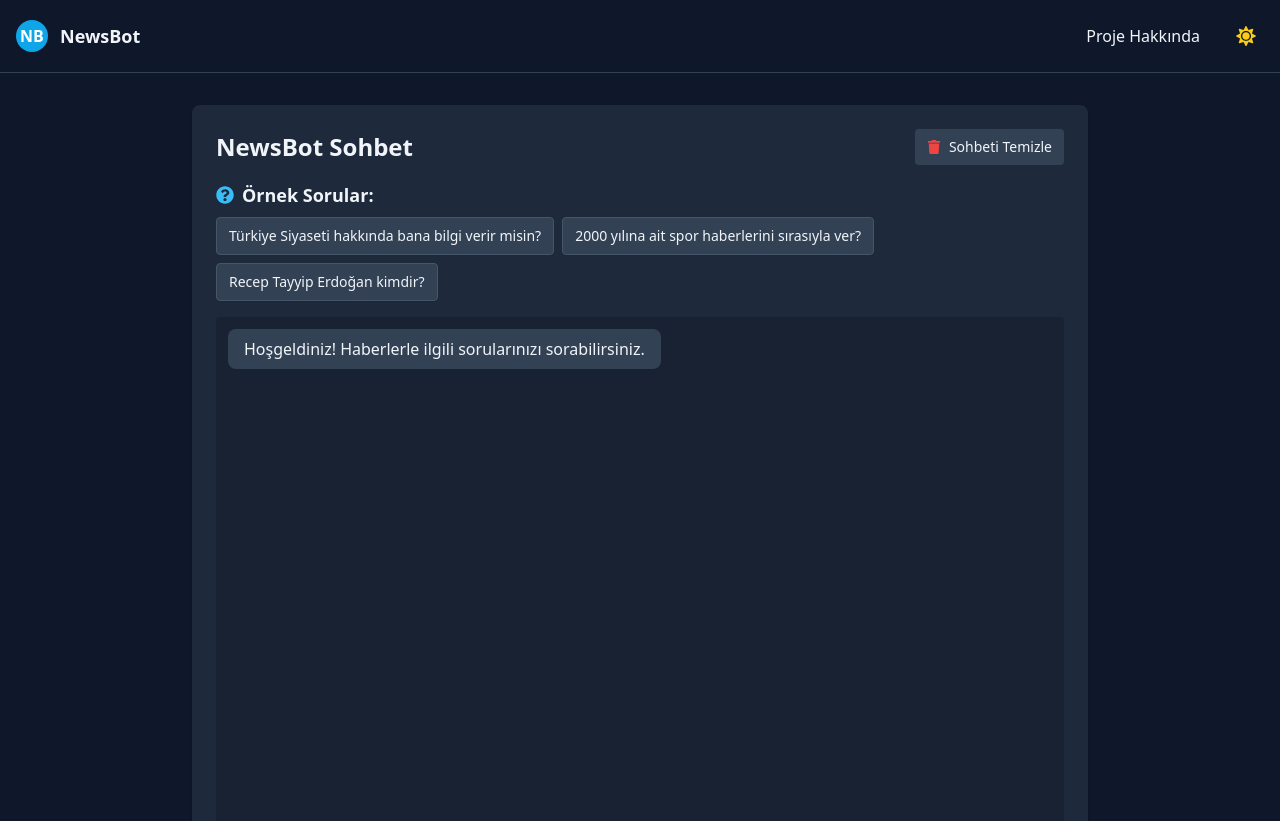
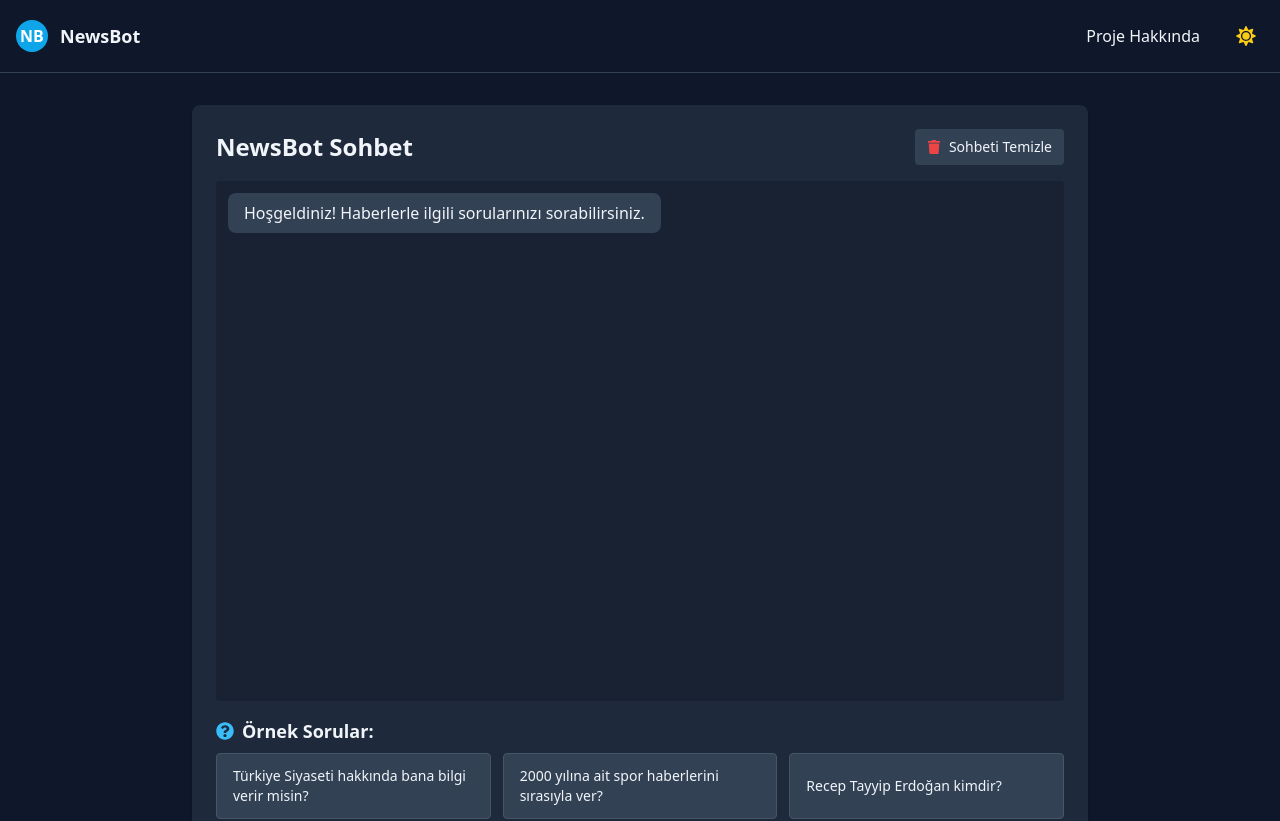
Before and after one commit to Alper-Bilgin/Akbank_Generative_AI, a React app in the folder frontend/: page / in a window 1280 px wide. Shown: the top 821 px of the page. Built offline with nearby package versions, Linux system fonts and the light colour scheme; no server answers; the HTML template or start-up script is replaced by a standard one.

Commit message:
örnek soru
ui değişti

```diff
--- a/frontend/src/components/Chatbot.jsx
+++ b/frontend/src/components/Chatbot.jsx
@@ -5,7 +5,6 @@ import axios from "../api/axiosInstance.jsx";
 import QuickQuestions from "./QuickQuestions.jsx";
 
 export default function Chatbot() {
-  // ✅ localStorage'dan geçmişi yükle
   const [messages, setMessages] = useState(() => {
     const saved = localStorage.getItem("chat_messages");
     return saved
@@ -23,12 +22,10 @@ export default function Chatbot() {
   const [loading, setLoading] = useState(false);
   const listRef = useRef(null);
 
-  // ✅ Her mesaj değiştiğinde localStorage’a kaydet
   useEffect(() => {
     localStorage.setItem("chat_messages", JSON.stringify(messages));
   }, [messages]);
 
-  // ✅ Yeni mesaj geldiğinde aşağı kaydır
   useEffect(() => {
     listRef.current?.scrollTo({
       top: listRef.current.scrollHeight,
@@ -36,13 +33,11 @@ export default function Chatbot() {
     });
   }, [messages]);
 
-  // ✅ Hızlı soruya tıklanınca çalışır
   const handleQuickQuestion = (questionText) => {
     setInput(questionText);
-    sendMessage({ preventDefault: () => {} }); // sahte bir submit event
+    sendMessage({ preventDefault: () => {} });
   };
 
-  // ✅ Mesaj gönderme
   const sendMessage = async (e) => {
     e?.preventDefault();
     const trimmed = input.trim();
@@ -75,7 +70,6 @@ export default function Chatbot() {
     }
   };
 
-  // ✅ Geçmişi temizleme
   const clearChat = () => {
     localStorage.removeItem("chat_messages");
     setMessages([
@@ -101,15 +95,17 @@ export default function Chatbot() {
         </button>
       </div>
 
-      {/* ✅ Hızlı Soru Kutucukları */}
-      <QuickQuestions onSelect={handleQuickQuestion} />
-
+      {/* ✅ Mesajlar */}
       <div ref={listRef} className="h-[60vh] md:h-[65vh] overflow-auto p-3 rounded bg-slate-100 dark:bg-slate-900/40 mb-4 transition-colors">
         {messages.map((m) => (
           <Message key={m.id} from={m.from} text={m.text} />
         ))}
       </div>
 
+      {/* ✅ Örnek sorular - input'un hemen üstünde */}
+      <QuickQuestions onSelect={handleQuickQuestion} />
+
+      {/* ✅ Mesaj gönderme alanı */}
       <form onSubmit={sendMessage} className="flex gap-3">
         <input
           className="flex-1 bg-slate-100 dark:bg-slate-700 text-slate-900 dark:text-white rounded px-4 py-3 focus:outline-none transition-colors"
--- a/frontend/src/components/QuickQuestions.jsx
+++ b/frontend/src/components/QuickQuestions.jsx
@@ -10,12 +10,12 @@ export default function QuickQuestions({ onSelect }) {
         <FaQuestionCircle className="text-sky-600 dark:text-sky-400" />
         Örnek Sorular:
       </h3>
-      <div className="flex flex-wrap gap-2">
+      <div className="grid grid-cols-1 sm:grid-cols-3 gap-3">
         {questions.map((q, i) => (
           <button
             key={i}
             onClick={() => onSelect(q)}
-            className="text-sm px-3 py-2 rounded bg-white dark:bg-slate-700 border border-slate-300 dark:border-slate-600 hover:bg-slate-100 dark:hover:bg-slate-600 transition-colors shadow-sm"
+            className="text-sm px-4 py-3 rounded bg-white dark:bg-slate-700 border border-slate-300 dark:border-slate-600 hover:bg-slate-100 dark:hover:bg-slate-600 transition-colors shadow-sm text-left"
           >
             {q}
           </button>
```
